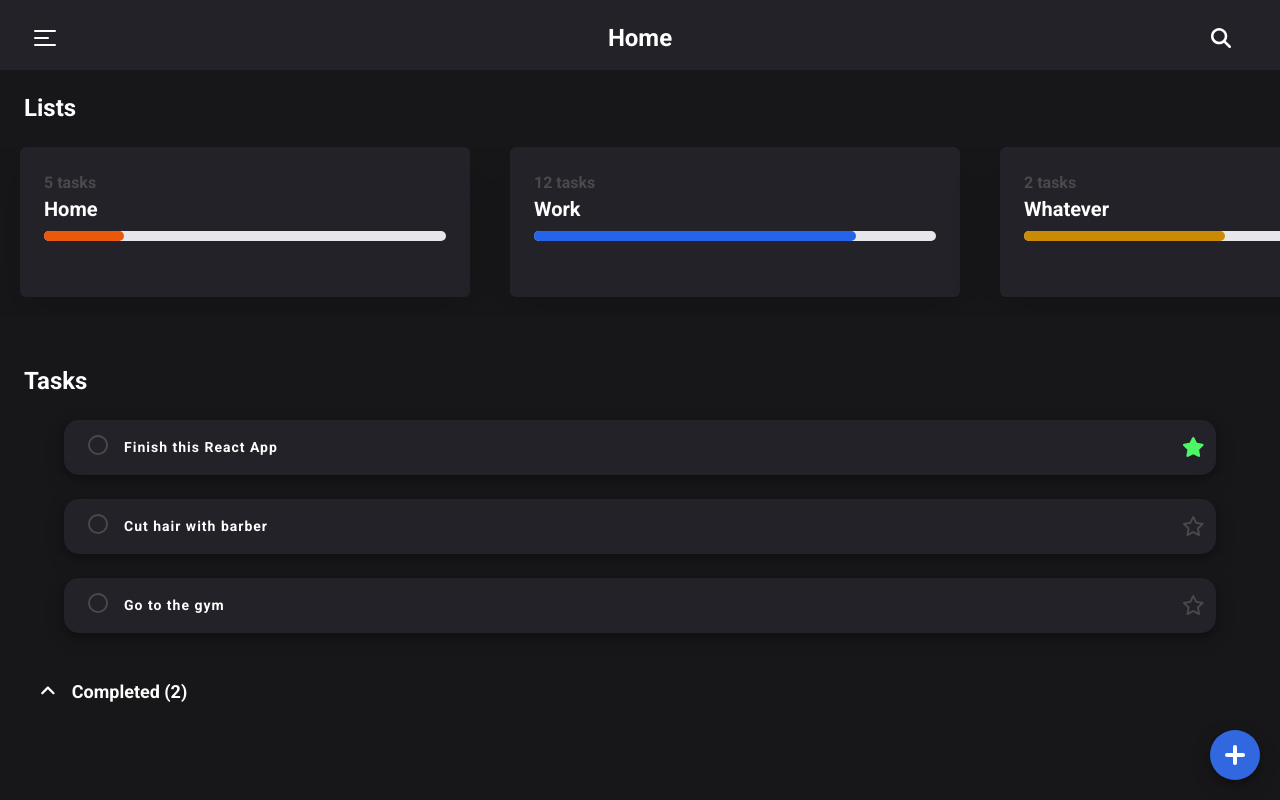
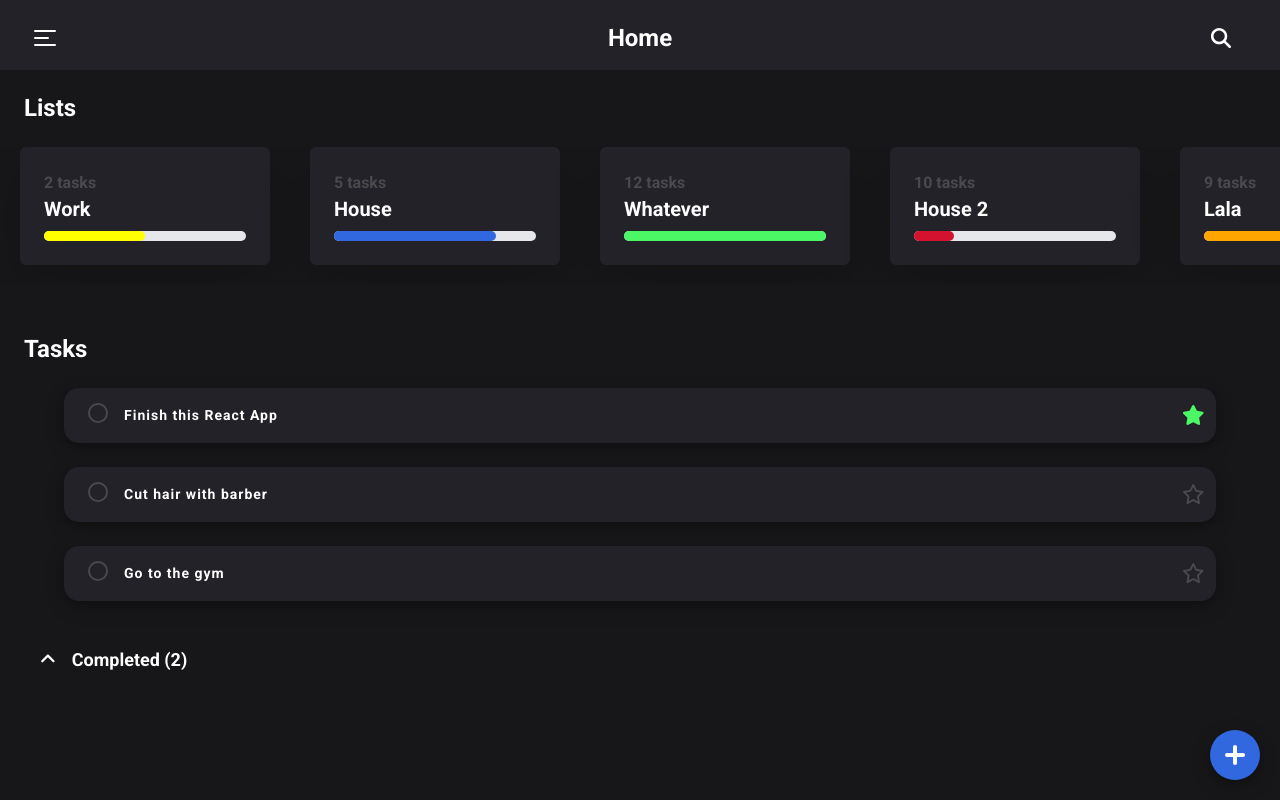
Before and after one commit to Gaoux/to-do-list, a React (Create React App) app: page / in a window 1280 px wide. Built offline with nearby package versions, Linux system fonts and the light colour scheme.

Commit message:
Finish mobile design for list page

```diff
--- a/src/App.js
+++ b/src/App.js
@@ -18,12 +18,62 @@ const defaultLists = [
   {
     name: 'Work',
     nTasks: 2,
-    nTaskkCompleted: 1,
+    nTasksCompleted: 1,
+    tasks: [],
   },
   {
     name: 'House',
-    nTasks: 3,
-    nTaskkCompleted: 2,
+    nTasks: 5,
+    nTasksCompleted: 4,
+    tasks: [],
+  },
+  {
+    name: 'Whatever',
+    nTasks: 12,
+    nTasksCompleted: 12,
+    tasks: [],
+  },
+  {
+    name: 'House 2',
+    nTasks: 10,
+    nTasksCompleted: 2,
+    tasks: [],
+  },
+  {
+    name: 'Lala',
+    nTasks: 9,
+    nTasksCompleted: 4,
+    tasks: [],
+  },
+  {
+    name: 'Work',
+    nTasks: 2,
+    nTasksCompleted: 1,
+    tasks: [],
+  },
+  {
+    name: 'House',
+    nTasks: 5,
+    nTasksCompleted: 4,
+    tasks: [],
+  },
+  {
+    name: 'Whatever',
+    nTasks: 12,
+    nTasksCompleted: 12,
+    tasks: [],
+  },
+  {
+    name: 'House 2',
+    nTasks: 10,
+    nTasksCompleted: 2,
+    tasks: [],
+  },
+  {
+    name: 'Lala',
+    nTasks: 9,
+    nTasksCompleted: 4,
+    tasks: [],
   },
 ];
 
@@ -88,7 +138,7 @@ function App() {
           path="/"
           element={
             <Home
-              list={lists}
+              lists={lists}
               setLists={setLists}
               tasks={tasks}
               setTasks={setTasks}
@@ -105,7 +155,14 @@ function App() {
         />
         <Route
           path="/lists"
-          element={<MyLists tasks={tasks} setTasks={setTasks} />}
+          element={
+            <MyLists
+              lists={lists}
+              setLists={setLists}
+              tasks={tasks}
+              setTasks={setTasks}
+            />
+          }
         />
         <Route
           path="/account"
--- a/src/assets/styles/sass/base/_base.scss
+++ b/src/assets/styles/sass/base/_base.scss
@@ -16,6 +16,7 @@ body {
   margin: 0;
   background-color: $primary-color;
   color: $very-light-grey;
+  padding-top: 70px;
   font-family: 'Roboto', sans-serif;
   font-weight: 600;
 }
--- /dev/null
+++ b/src/assets/styles/sass/components/_ListItem.scss
@@ -0,0 +1,17 @@
+@use '../abstracts/variables' as *;
+
+.list-item {
+  width: 250px;
+  background-color: $secondary-color;
+  margin: 0 20px;
+  margin-bottom: 20px;
+  box-shadow: 0 4px 8px 0 rgba(0, 0, 0, 0.2), 0 6px 20px 0 rgba(0, 0, 0, 0.19);
+  transition: transform 0.2s;
+  cursor: pointer;
+  .n-tasks {
+    color: $dark-grey;
+  }
+}
+.list-item:hover {
+  background-color: $secondary-color-hover;
+}
--- a/src/assets/styles/sass/components/_ListsList.scss
+++ b/src/assets/styles/sass/components/_ListsList.scss
@@ -7,23 +7,11 @@
   .title {
     font-size: $lg;
   }
-  .list-list {
-    .list-item {
-      height: 150px;
-      width: 450px;
-      background-color: $secondary-color;
-      margin: 0 20px;
-      margin-bottom: 20px;
-      box-shadow: 0 4px 8px 0 rgba(0, 0, 0, 0.2),
-        0 6px 20px 0 rgba(0, 0, 0, 0.19);
-      transition: transform 0.2s;
-      cursor: pointer;
-      .n-tasks {
-        color: $dark-grey;
-      }
-    }
-    .list-item:hover {
-      background-color: $secondary-color-hover;
-    }
+}
+
+.lists-container-lists-page {
+  .list-item {
+    height: 150px;
+    width: 450px;
   }
 }
--- a/src/assets/styles/sass/components/_index.scss
+++ b/src/assets/styles/sass/components/_index.scss
@@ -1,6 +1,7 @@
 @forward '../components/AddTaskButton';
-@forward '../components/AddTaskModal';
+@forward '../components/AddModal';
 @forward '../components/ListsList';
+@forward '../components/ListItem';
 @forward '../components/TaskCounter';
 @forward '../components/TaskItem';
 @forward '../components/TaskList';
--- a/src/assets/styles/sass/layout/_navbar.scss
+++ b/src/assets/styles/sass/layout/_navbar.scss
@@ -3,14 +3,16 @@
 .navbar {
   width: 100%;
   height: 70px;
+  position: fixed;
+  top: 0;
   display: flex;
   justify-content: space-between;
   padding: 0 24px;
   background-color: $secondary-color;
   //   border-bottom-left-radius: 20px;
   //   border-bottom-right-radius: 20px;
-  margin-bottom: 24px;
   color: $white;
+  z-index: 100;
 
   .menuToggle {
     display: flex;
--- /dev/null
+++ b/src/components/ListItem.js
@@ -0,0 +1,42 @@
+import React from 'react';
+
+function ListItem(props) {
+  let percentageOfTaskCompleted = (
+    (props.nTasksCompleted / props.nTasks) *
+    100
+  ).toFixed();
+
+  const setBarColor = (percentage) => {
+    if (percentage < 25) {
+      return '#d2122e';
+    } else if (percentage < 50) {
+      return 'orange';
+    } else if (percentage < 75) {
+      return 'yellow';
+    } else if (percentage < 100) {
+      return '#3168e0';
+    } else {
+      return '#4bf765';
+    }
+  };
+
+  let barColor = setBarColor(percentageOfTaskCompleted);
+
+  const barStyle = {
+    backgroundColor: barColor,
+    width: percentageOfTaskCompleted + '%',
+  };
+  return (
+    <div className="list-item rounded overflow-hidden shadow-lg">
+      <div className="px-6 py-4">
+        <p className="n-tasks text-base">{props.nTasks} tasks</p>
+        <div className="name font-bold text-xl mb-2">{props.name}</div>
+        <div className="w-full bg-gray-200 rounded-full h-2.5 dark:bg-gray-700">
+          <div className="bg-600 h-2.5 rounded-full" style={barStyle}></div>
+        </div>
+      </div>
+    </div>
+  );
+}
+
+export { ListItem };
--- a/src/components/ListsContainer.js
+++ b/src/components/ListsContainer.js
@@ -6,42 +6,7 @@ function ListsContainer(props) {
       <h2 className="title m-4 lg">Lists</h2>
       <div className="list-list flex overflow-x-auto">
         <div className="flex align-center justify-center flex-nowrap">
-          <div className="list-item rounded overflow-hidden shadow-lg">
-            <div className="px-6 py-4">
-              <p className="n-tasks text-base">5 tasks</p>
-              <div className="name font-bold text-xl mb-2">Home</div>
-              <div className="w-full bg-gray-200 rounded-full h-2.5 dark:bg-gray-700">
-                <div
-                  className="bg-orange-600 h-2.5 rounded-full"
-                  style={{ width: '20%' }}
-                ></div>
-              </div>
-            </div>
-          </div>
-          <div className="list-item rounded overflow-hidden shadow-lg">
-            <div className="px-6 py-4">
-              <p className="n-tasks text-base">12 tasks</p>
-              <div className="name font-bold text-xl mb-2">Work</div>
-              <div className="w-full bg-gray-200 rounded-full h-2.5 dark:bg-gray-700">
-                <div
-                  className="bg-blue-600 h-2.5 rounded-full"
-                  style={{ width: '80%' }}
-                ></div>
-              </div>
-            </div>
-          </div>
-          <div className="list-item rounded overflow-hidden shadow-lg">
-            <div className="px-6 py-4">
-              <p className="n-tasks text-base">2 tasks</p>
-              <div className="name font-bold text-xl mb-2">Whatever</div>
-              <div className="w-full bg-gray-200 rounded-full h-2.5 dark:bg-gray-700">
-                <div
-                  className="bg-yellow-600 h-2.5 rounded-full"
-                  style={{ width: '50%' }}
-                ></div>
-              </div>
-            </div>
-          </div>
+          {props.children}
         </div>
       </div>
     </div>
--- a/src/pages/Home.js
+++ b/src/pages/Home.js
@@ -3,15 +3,26 @@ import { TaskItem } from '../components/TaskItem';
 import { AddButton } from '../components/AddButton';
 import { AddTaskModal } from '../components/AddTaskModal';
 import { ListsContainer } from '../components/ListsContainer';
+import { ListItem } from '../components/ListItem';
 import React, { useState } from 'react';
 
-function Home({ tasks, setTasks }) {
+function Home({ tasks, setTasks, lists, setLists }) {
   //Add task modal
   const [activeAddTask, setActiveAddTask] = useState(false);
 
   return (
     <>
-      <ListsContainer />
+      <ListsContainer>
+        {lists.map((list) => (
+          <ListItem
+            key={list.name}
+            name={list.name}
+            nTasks={list.nTasks}
+            nTasksCompleted={list.nTasksCompleted}
+            description={list.description}
+          />
+        ))}
+      </ListsContainer>
       <TaskList>
         {tasks.map((task) => (
           <TaskItem
--- a/src/pages/MyLists.js
+++ b/src/pages/MyLists.js
@@ -1,51 +1,25 @@
 import React, { useState } from 'react';
 import { AddButton } from '../components/AddButton';
 import { AddListModal } from '../components/AddListModal';
+import { ListItem } from '../components/ListItem';
 
 function MyLists({ lists, setLists }) {
   const [activeAddList, setActiveAddList] = useState(false);
   return (
     <>
-      <div className="list-container">
+      <div className="list-container lists-container-lists-page">
         <h2 className="title m-4 lg">Lists</h2>
-        <div className="list-list ml-10 flex overflow-x-auto">
-          <div className="flex align-center flex-col justify-center flex-nowrap">
-            <div className="list-item rounded overflow-hidden shadow-lg">
-              <div className="px-6 py-4">
-                <p className="n-tasks text-base">5 tasks</p>
-                <div className="name font-bold text-xl mb-2">Home</div>
-                <div className="w-full bg-gray-200 rounded-full h-2.5 dark:bg-gray-700">
-                  <div
-                    className="bg-orange-600 h-2.5 rounded-full"
-                    style={{ width: '20%' }}
-                  ></div>
-                </div>
-              </div>
-            </div>
-            <div className="list-item rounded overflow-hidden shadow-lg">
-              <div className="px-6 py-4">
-                <p className="n-tasks text-base">12 tasks</p>
-                <div className="name font-bold text-xl mb-2">Work</div>
-                <div className="w-full bg-gray-200 rounded-full h-2.5 dark:bg-gray-700">
-                  <div
-                    className="bg-blue-600 h-2.5 rounded-full"
-                    style={{ width: '80%' }}
-                  ></div>
-                </div>
-              </div>
-            </div>
-            <div className="list-item rounded overflow-hidden shadow-lg">
-              <div className="px-6 py-4">
-                <p className="n-tasks text-base">2 tasks</p>
-                <div className="name font-bold text-xl mb-2">Whatever</div>
-                <div className="w-full bg-gray-200 rounded-full h-2.5 dark:bg-gray-700">
-                  <div
-                    className="bg-yellow-600 h-2.5 rounded-full"
-                    style={{ width: '50%' }}
-                  ></div>
-                </div>
-              </div>
-            </div>
+        <div className="list-list justify-center flex overflow-x-auto">
+          <div className="flex align-center flex-col justify-center flex-wrap">
+            {lists.map((list) => (
+              <ListItem
+                key={list.name}
+                name={list.name}
+                nTasks={list.nTasks}
+                nTasksCompleted={list.nTasksCompleted}
+                description={list.description}
+              />
+            ))}
           </div>
         </div>
       </div>
```
Also changed, not shown: src/assets/styles/sass/components/_AddModal.scss (renamed from src/assets/styles/sass/components/_AddTaskModal.scss).
